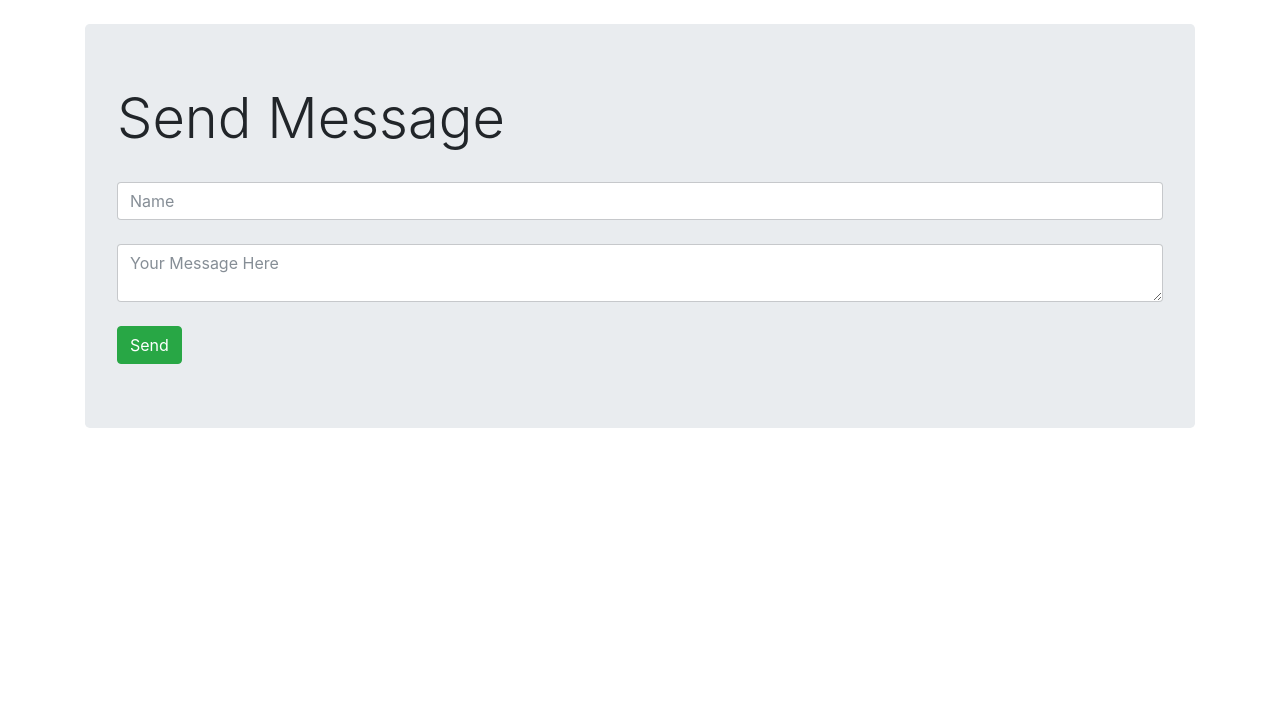
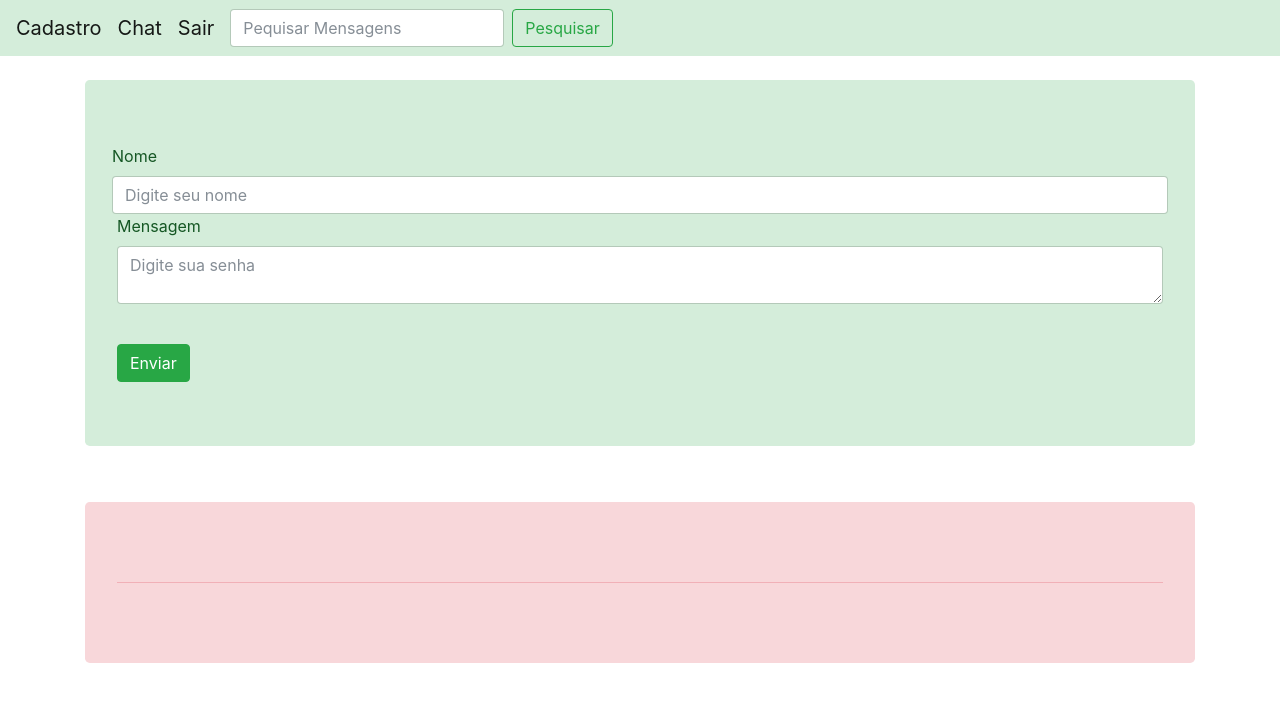
Before and after one commit to Bielzinh/ezops-test-Gabriel, a website: page index.html in a window 1280 px wide. Drawn offline with nearby package versions, Linux system fonts and the light colour scheme; no server answers.

Commit message:
front-end

```diff
--- a/index.html
+++ b/index.html
@@ -7,23 +7,46 @@
   <script src="https://cdnjs.cloudflare.com/ajax/libs/popper.js/1.11.0/umd/popper.min.js" integrity="sha384-b/U6ypiBEHpOf/4+1nzFpr53nxSS+GLCkfwBdFNTxtclqqenISfwAzpKaMNFNmj4" crossorigin="anonymous"></script>
   <script src="https://maxcdn.bootstrapcdn.com/bootstrap/4.0.0-beta/js/bootstrap.min.js" integrity="sha384-h0AbiXch4ZDo7tp9hKZ4TsHbi047NrKGLO3SEJAg45jXxnGIfYzk4Si90RDIqNm1" crossorigin="anonymous"></script>
   <script src="/socket.io/socket.io.js"></script>
+<style>
+
+</style>
+
 </head>
 <body>
+        <nav class="navbar navbar-expand-lg navbar-light alert-success">
+                <a class="navbar-brand" href="#">Cadastro</a>
+                <a class="navbar-brand" href="#">Chat</a>
+                <a class="navbar-brand" href="#">Sair</a>
+                <form class="form-inline">
+                        <input class="form-control mr-sm-2" type="search" placeholder="Pequisar Mensagens" aria-label="Search">
+                        <button class="btn btn-outline-success my-2 my-sm-0" type="submit"> Pesquisar</button>
+                      </form>
+              </nav>
+              <br>
 <div class="container">
-    <br>
-    <div class="jumbotron">
-        <h1 class="display-4">Send Message</h1>
+<div class="jumbotron alert-success">
+              <form>
+                    <div class="form-row">
+        <label for="name">Nome</label>
+        <input type="name" id = "name" class="form-control" placeholder="Digite seu nome">
         <br>
-        <input id = "name" class="form-control" placeholder="Name">
+        </div>
+        <div class="form-group">
+        <label for="name">Mensagem</label>
+        <textarea id = "message" class="form-control" placeholder="Digite sua senha"></textarea>
         <br>
-        <textarea id = "message" class="form-control" placeholder="Your Message Here"></textarea>
-        <br>
-        <button id="send" class="btn btn-success">Send</button>
     </div>
+        <button id="send" class="btn btn-success">Enviar</button>
+    </form>
+</div>
+</div>
+    <div class="container">
+            <br>
+            <div class="jumbotron alert-danger">
     <div id="messages">
+        <hr size="2"> </hr>
+</div>
 
-    </div>
-</div>
 <script>
    var socket = io();
     $(() => {
```
